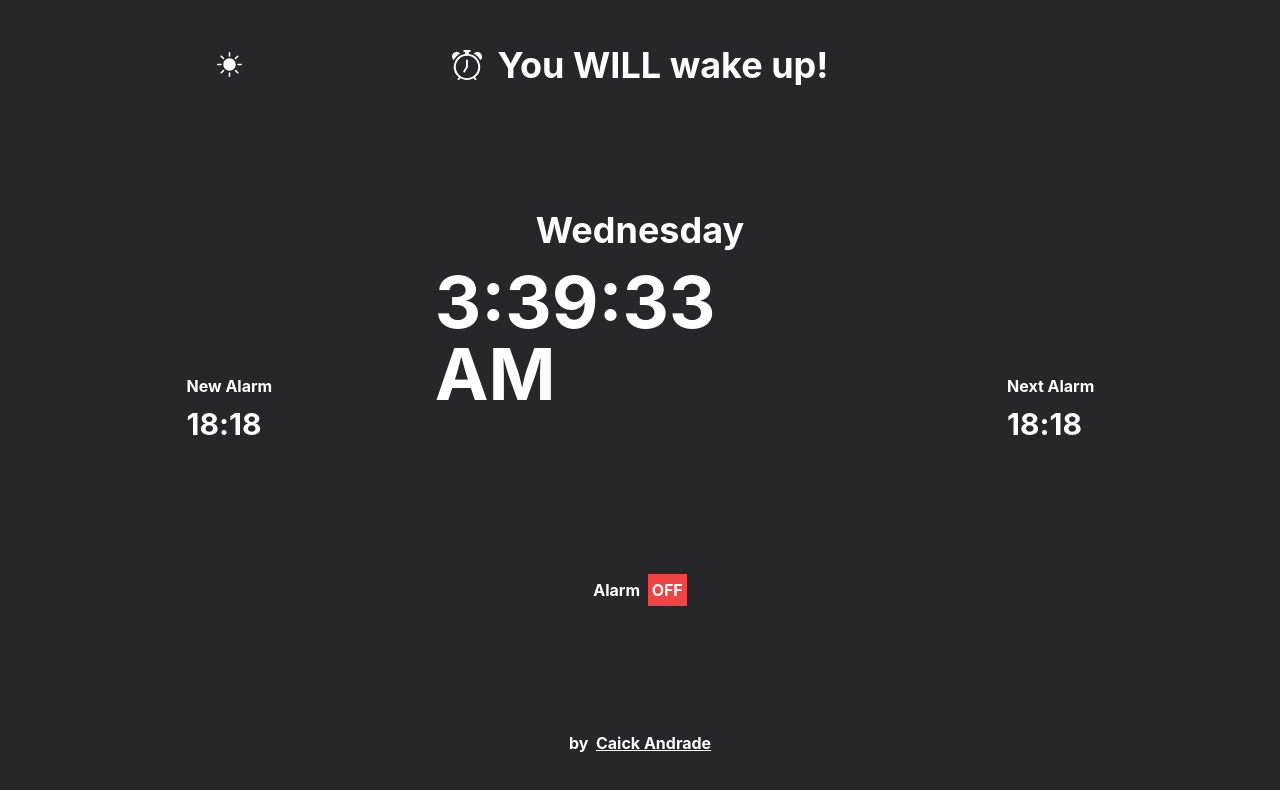
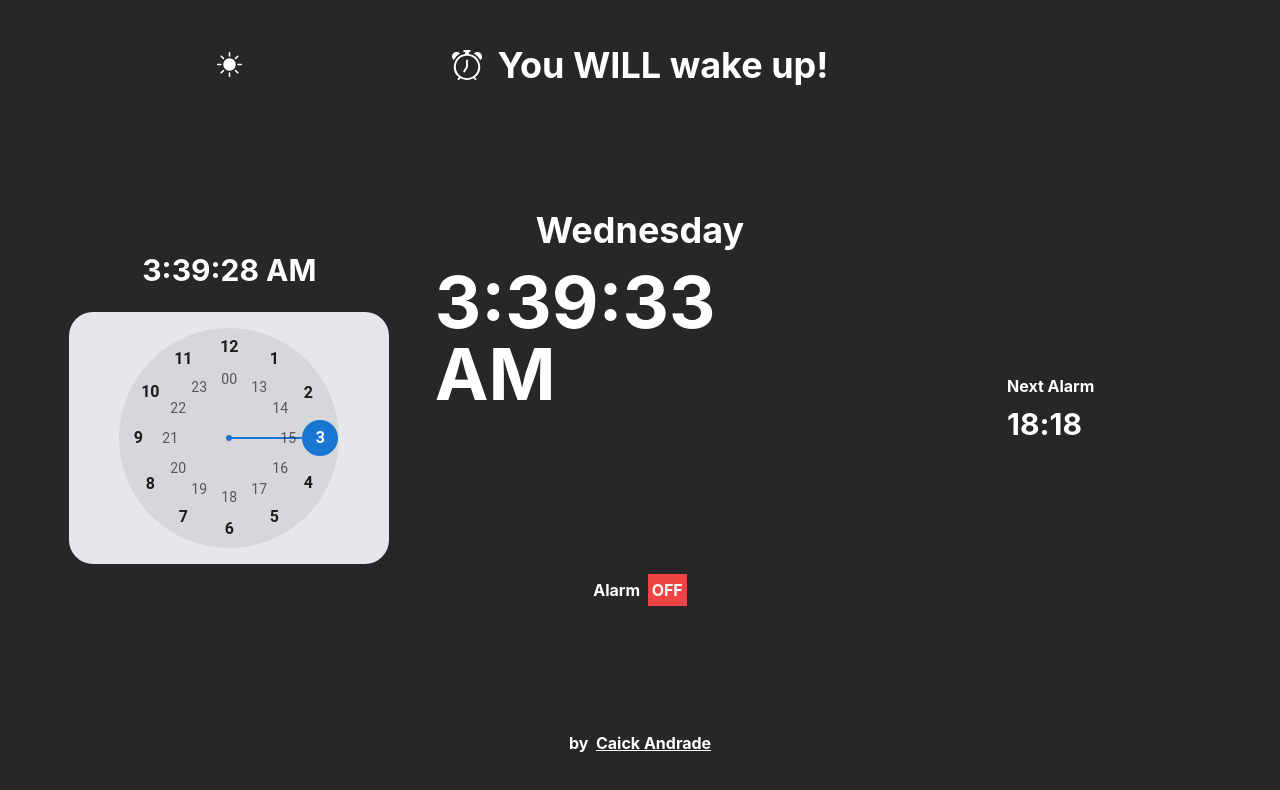
Before and after one commit to caickdias/alarm-clock, a React (Create React App) app: page / in a window 1280 px wide. Shown: the top 790 px of the page. Built offline with nearby package versions, Linux system fonts and the light colour scheme.

Commit message:
added mui x clock picker component

```diff
--- a/package.json
+++ b/package.json
@@ -4,6 +4,11 @@
   "private": true,
   "homepage": "https://caickdias.github.io/alarm-clock",
   "dependencies": {
+    "@date-io/date-fns": "^2.15.0",
+    "@emotion/react": "^11.10.0",
+    "@emotion/styled": "^11.10.0",
+    "@mui/material": "^5.10.1",
+    "@mui/x-date-pickers": "^5.0.0-beta.5",
     "@testing-library/jest-dom": "^5.16.5",
     "@testing-library/react": "^13.3.0",
     "@testing-library/user-event": "^13.5.0",
@@ -11,6 +16,7 @@
     "@types/node": "^16.11.49",
     "@types/react": "^18.0.17",
     "@types/react-dom": "^18.0.6",
+    "date-fns": "^2.29.1",
     "react": "^18.2.0",
     "react-dom": "^18.2.0",
     "react-icons": "^4.4.0",
--- a/src/App.tsx
+++ b/src/App.tsx
@@ -26,8 +26,8 @@ function App() {
   }
 
   return (
-    <div className={`flex flex-col items-center justify-around h-screen p-6
-      ${themeMap[theme]} font-bold transition-all duration-700`}>
+    <div className={`flex flex-col items-center justify-around h-screen p-6 ${themeMap[theme]} font-bold transition-all duration-700`}>
+
       <Header
         theme={theme}
         toggleTheme={toggleTheme}
--- a/src/components/AlarmSolver.tsx
+++ b/src/components/AlarmSolver.tsx
@@ -1,9 +1,11 @@
-import React, { useEffect, useState, useMemo } from 'react'
+import React, { useEffect, useState, useRef, useMemo } from 'react'
 
 
 const AlarmSolver = () => {
 
-  const alarmSound =  useMemo(() => new Audio(require('../assets/alarm.mp3')), []);
+  //const alarmSound =  useMemo(() => new Audio(require('../assets/alarm.mp3')), []);
+  const alarmSound =  useRef(new Audio(require('../assets/alarm.mp3'))).current;
+
   const [isAlarmActive, setIsAlarmActive] = useState(false);
 
   const playAlarm = () => {
--- a/src/components/NewAlarm.tsx
+++ b/src/components/NewAlarm.tsx
@@ -1,16 +1,34 @@
-import React from 'react'
+import React, { useEffect, useState } from 'react'
+import { AdapterDateFns } from '@mui/x-date-pickers/AdapterDateFns';
+import { LocalizationProvider } from '@mui/x-date-pickers/LocalizationProvider';
+import { ClockPicker } from '@mui/x-date-pickers/ClockPicker';
 
-const NewAlarm = () => {
+type Props = {
+  visible?: boolean;
+}
+
+const NewAlarm = ({ visible=false }: Props) => {
+
+  const [hours, setHours] = useState<number>(3);
+  const [value, setValue] = React.useState<Date | null>(new Date());
+
+
   return (
     <div className='flex flex-col'>
-      <button className='mb-2'>New Alarm</button>
 
-      <div className='flex flex-row text-3xl'>
-        <p>18</p>
-        :
-        <p>18</p>
+      <div className='flex flex-row text-3xl items-center justify-center mb-6'>
+        <span>{value?.toLocaleTimeString()}</span>
       </div>
 
+      {true &&
+      <LocalizationProvider dateAdapter={AdapterDateFns}>
+        <ClockPicker
+          date={value}
+          onChange={(newDate) => setValue(newDate)}
+          className="bg-gray-200 rounded-3xl"
+        />
+      </LocalizationProvider>
+  }
     </div>
   )
 }
```
Also changed, not shown: src/index.css (line endings or trailing spaces), 2 other files (tests, documents, lock files or other folders).
